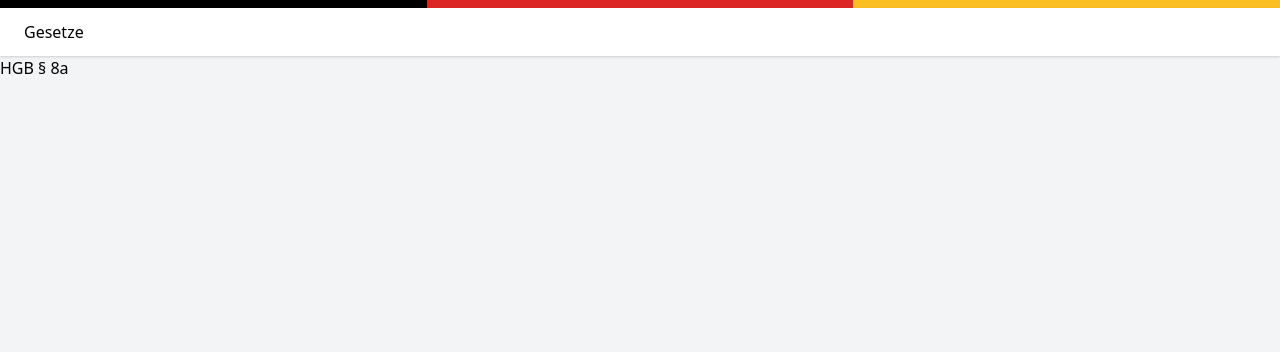
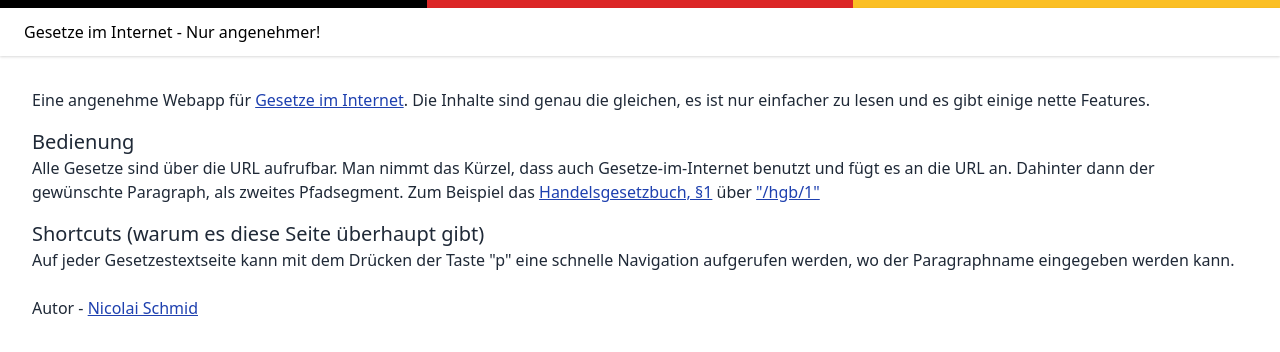
Before and after one commit to NicolaiSchmid/gesetze, a Next.js app: page / in a window 1280 px wide. Shown: the top 352 px of the page. Built offline with nearby package versions, Linux system fonts and the light colour scheme.

Commit message:
feat(index): add some content to home page

```diff
--- a/components/Layout.js
+++ b/components/Layout.js
@@ -3,14 +3,14 @@ import Flag from "./Flag";
 
 export default function Layout({ children }) {
   return (
-    <div className="min-w-screen min-h-screen bg-gray-100">
+    <div className="min-w-screen min-h-screen ">
       <Flag />
       <div className="z-50 relative bg-white shadow">
         <div className="max-w-7xl mx-auto px-4 sm:px-6">
           <div className="flex justify-between items-center py-3 md:justify-start md:space-x-10">
             <div className="w-0 flex-1 flex">
               <Link href="/">
-                <a>Gesetze</a>
+                <a>Gesetze im Internet - Nur angenehmer!</a>
               </Link>
             </div>
           </div>
--- a/pages/index.js
+++ b/pages/index.js
@@ -3,9 +3,55 @@ import Layout from "../components/Layout";
 export default function Home() {
   return (
     <Layout>
-      <Link href="/hgb/8b">
-        <a>HGB § 8a</a>
-      </Link>
+      <div className="p-8 text-gray-800">
+        <p>
+          Eine angenehme Webapp für{" "}
+          <a
+            href="gesetze-im-internet.de"
+            target="_blank"
+            rel="noopener"
+            className="text-blue-800 underline"
+          >
+            Gesetze im Internet
+          </a>
+          . Die Inhalte sind genau die gleichen, es ist nur einfacher zu lesen
+          und es gibt einige nette Features.
+        </p>
+
+        <h3 className="text-xl mt-4">Bedienung</h3>
+        <p>
+          Alle Gesetze sind über die URL aufrufbar. Man nimmt das Kürzel, dass
+          auch Gesetze-im-Internet benutzt und fügt es an die URL an. Dahinter
+          dann der gewünschte Paragraph, als zweites Pfadsegment. Zum Beispiel
+          das{" "}
+          <Link href="/hgb/1">
+            <a className="text-blue-800 underline">Handelsgesetzbuch, §1</a>
+          </Link>{" "}
+          über{" "}
+          <Link href="/hgb/1">
+            <a className="text-blue-800 underline">"/hgb/1"</a>
+          </Link>
+        </p>
+        <h3 className="text-xl mt-4">
+          Shortcuts (warum es diese Seite überhaupt gibt)
+        </h3>
+        <p>
+          Auf jeder Gesetzestextseite kann mit dem Drücken der Taste "p" eine
+          schnelle Navigation aufgerufen werden, wo der Paragraphname eingegeben
+          werden kann.
+        </p>
+        <br />
+        <p className="">
+          Autor -{" "}
+          <a
+            href="https://nicolaischmid.de"
+            target="_blank"
+            className="text-blue-800 underline"
+          >
+            Nicolai Schmid
+          </a>
+        </p>
+      </div>
     </Layout>
   );
 }
```
